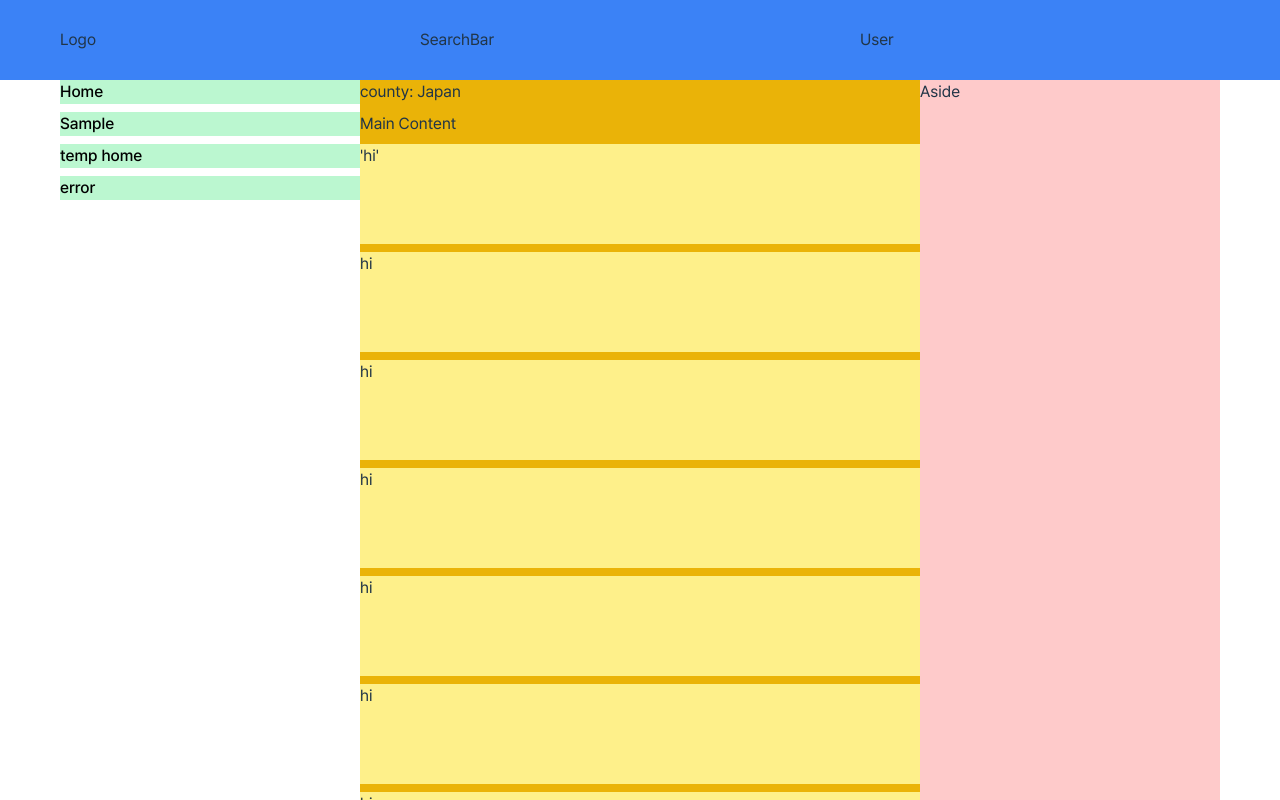
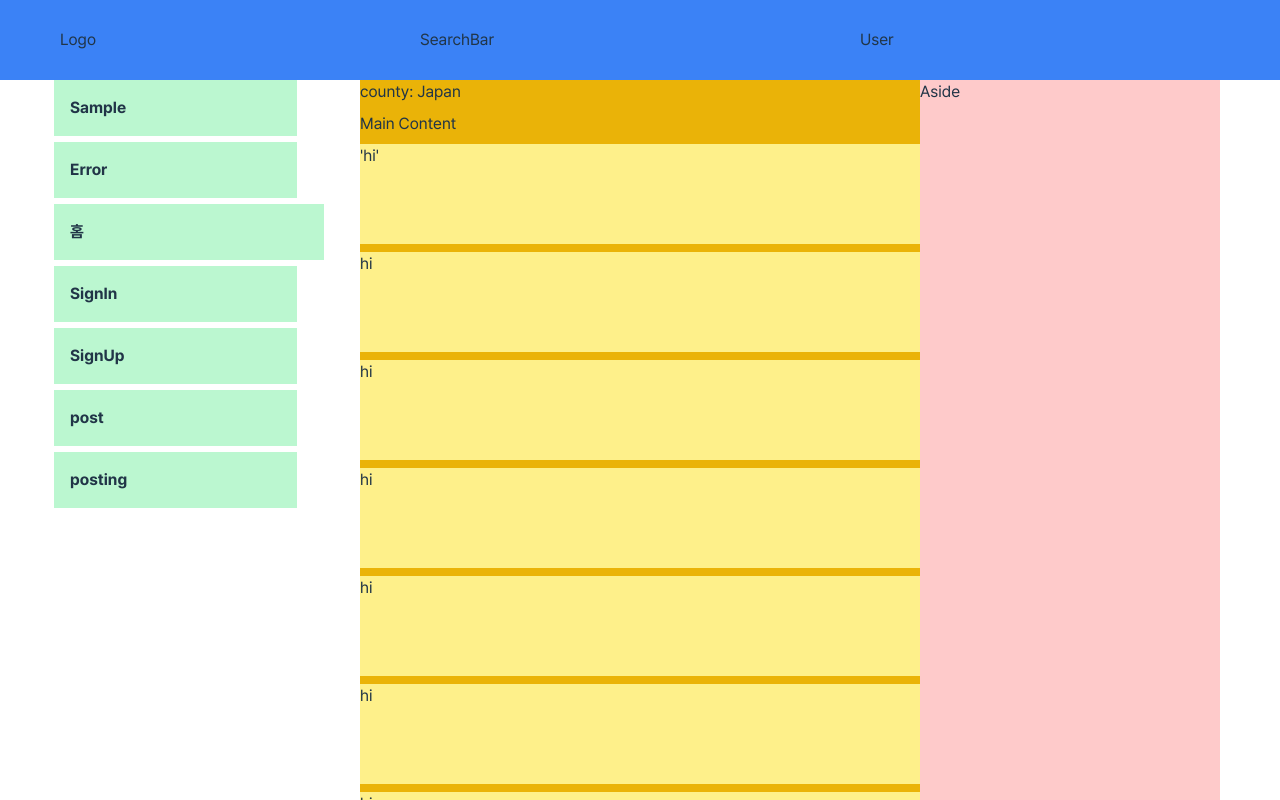
Before and after one commit to jihun-web-study/sulmun, a React (Vite) app: page / in a window 1280 px wide. Built offline with nearby package versions, Linux system fonts and the light colour scheme.

Commit message:
design: Nav 컴포넌트에 사용되는 메뉴 컴포넌트 생성

```diff
--- a/src/components/layout/gridLayout/NavGrid.tsx
+++ b/src/components/layout/gridLayout/NavGrid.tsx
@@ -1,32 +1,25 @@
-import { Link, useLocation } from "react-router-dom";
+import NavMenu from "@/components/layout/gridLayout/NavMenu";
 
 const NavGrid = () => {
-  const location = useLocation();
-  const pathName = location.pathname;
-
-  console.log(1, pathName);
-
-  //const links = [{ text: "Home", to: "/" }];
-
-  // full: 400px
-  // pl: 120px => 30%| box: 280px => 70%
+  const menus = [
+    { text: "Sample", to: "/sample" },
+    { text: "Error", to: "/error" },
+    { text: "홈", to: "/" },
+    { text: "SignIn", to: "/auth/signin" },
+    { text: "SignUp", to: "/auth/signup" },
+    { text: "post", to: "/post/3" },
+    { text: "posting", to: "/posting" },
+  ];
 
   return (
     //xl:pl-[40%]
-    <nav className="w-full">
-      <ul className="flex flex-col gap-2 w-full xl:pl-[calc(100%/6)]">
-        <Link to={"/"} className="bg-green-200 w-full ">
-          Home
-        </Link>
-        <Link to={"/sample"} className="bg-green-200 w-full">
-          Sample
-        </Link>
-        <Link to={"/"} className="bg-green-200 w-full">
-          temp home
-        </Link>
-        <Link to={"/error"} className="bg-green-200 w-full">
-          error
-        </Link>
+    <nav className="w-full pr-[10%]">
+      <ul className="flex flex-col gap-[6px] w-full xl:pl-[calc(100%/6)]">
+        {menus.map((menu, idx) => (
+          <NavMenu key={idx} to={menu.to}>
+            {menu.text}
+          </NavMenu>
+        ))}
       </ul>
     </nav>
   );
--- /dev/null
+++ b/src/components/layout/gridLayout/NavMenu.tsx
@@ -0,0 +1,29 @@
+import { Link, useLocation } from "react-router-dom";
+
+type NavMenuProps = {
+  to: string;
+  children: React.ReactNode;
+};
+
+const NavMenu = ({ to, children }: NavMenuProps) => {
+  const location = useLocation();
+  const pathName = location.pathname;
+  const firstPath = pathName.split("/")[1];
+  const splitTo = to.split("/")[1];
+  console.log(to, splitTo, pathName, firstPath);
+
+  return (
+    <li className="w-full">
+      <Link
+        to={to}
+        className={`bg-green-200 block ${
+          firstPath === splitTo ? `w-full` : "w-[90%]"
+        } h-full p-[16px] text-inherit no-underline font-bold`}
+      >
+        {children}
+      </Link>
+    </li>
+  );
+};
+
+export default NavMenu;
```
